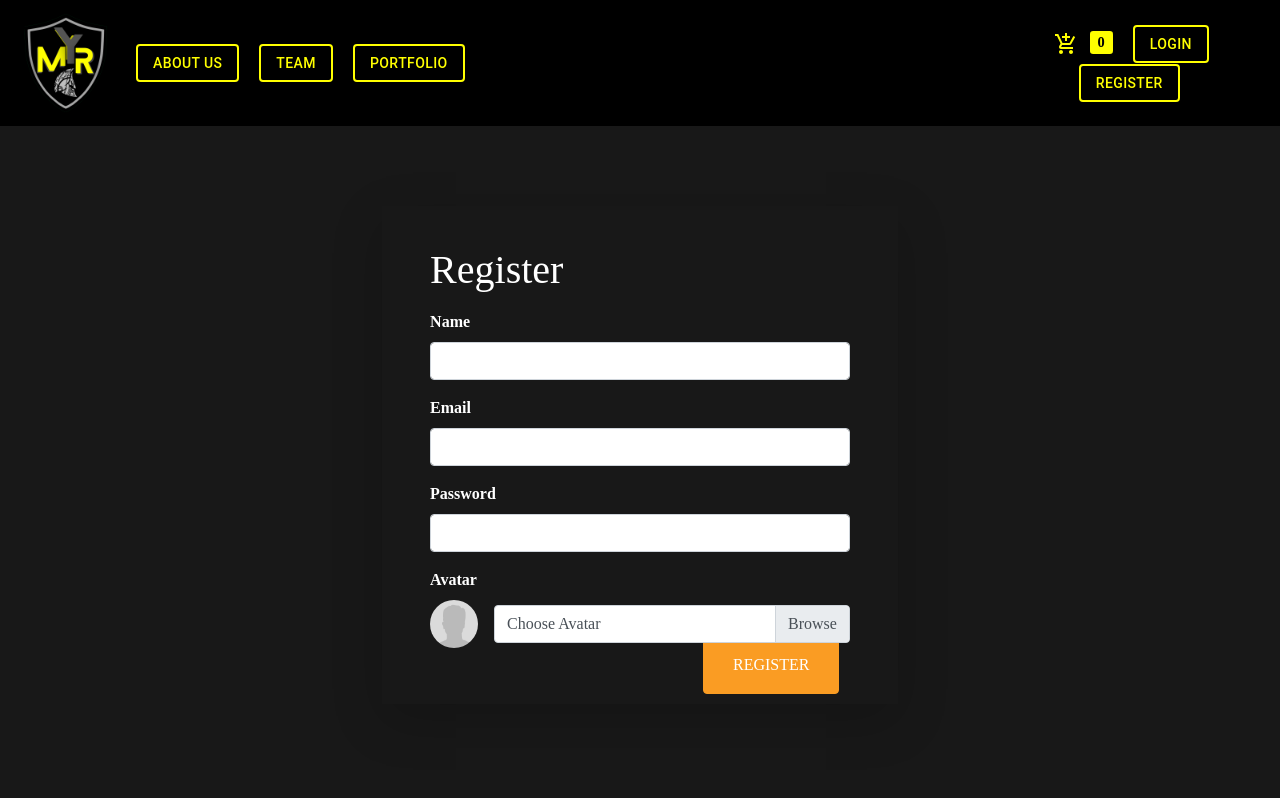
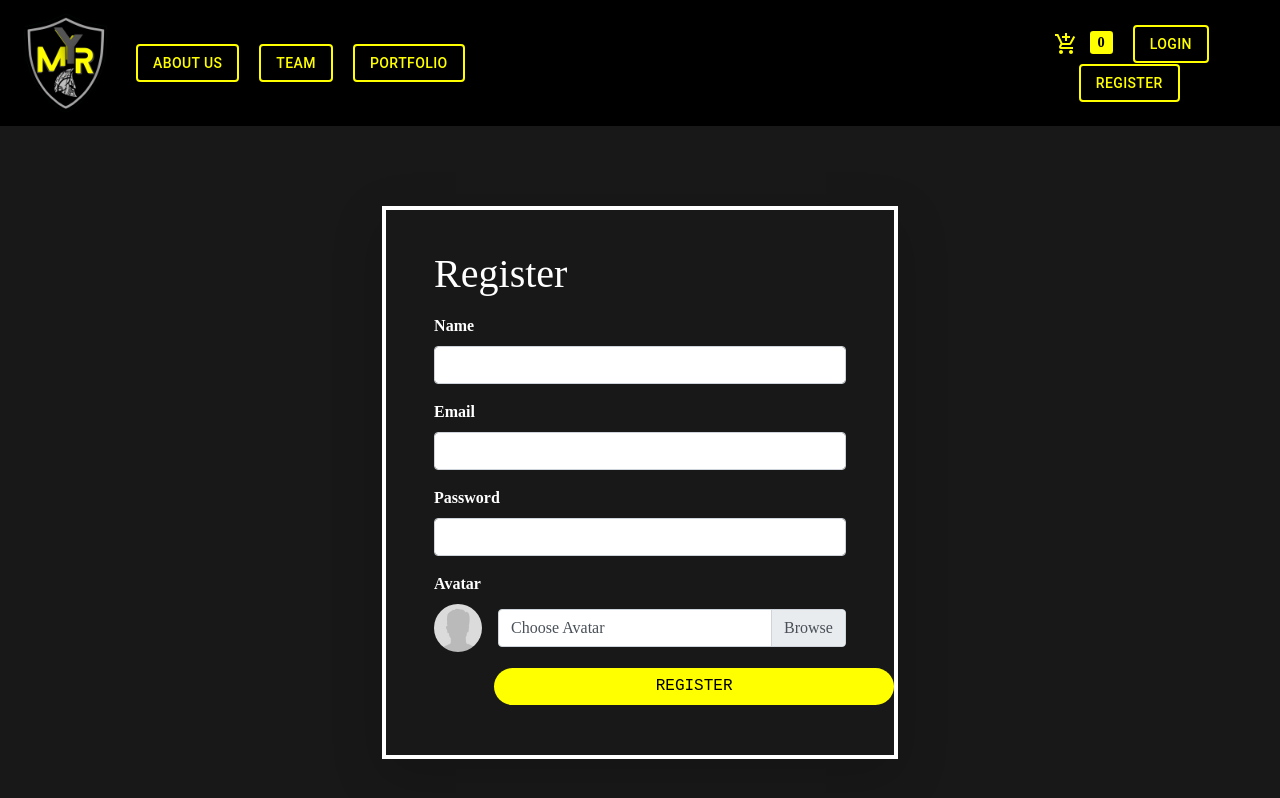
Before and after one commit to RyouKinoshita/myrmidons, a React (Create React App) app in the folder frontend/: page /register in a window 1280 px wide. Built offline with nearby package versions, Linux system fonts and the light colour scheme; a web font is replaced by a local one.

Commit message:
Dashboard CRUD Forms Frontend Fix

```diff
--- a/frontend/src/Components/Admin/NewService.js
+++ b/frontend/src/Components/Admin/NewService.js
@@ -142,7 +142,7 @@ const NewService = () => {
                 }}
               >
                 {({ setFieldValue, errors, touched }) => (
-                  <Form className="shadow-lg" encType="multipart/form-data">
+                  <Form className="shadow-lg" encType="multipart/form-data" style={{border:"solid 4px white"}}>
                     <h1 className="mb-4">New Service</h1>
 
                     <div className="form-group">
@@ -272,9 +272,10 @@ const NewService = () => {
                     </div>
 
                     <button
-                      id="login_button"
+                      id="loginsbut"
                       type="submit"
-                      className="btn btn-block py-3"
+                      className="buttonforLogin"
+                      style={{marginLeft:"15px", width:"340px"}}
                     >
                       CREATE
                     </button>
--- a/frontend/src/Components/Admin/UpdateProject.js
+++ b/frontend/src/Components/Admin/UpdateProject.js
@@ -236,7 +236,7 @@ const UpdateProject = () => {
                   id="loginbut"
                   type="submit"
                   className="buttonforLogin"
-                  style={{marginLeft:"80px"}}
+                  style={{marginLeft:"3px", width:"800px"}}
                   disabled={loading ? true : false}
                 >
                   UPDATE
--- a/frontend/src/Components/Admin/UpdateUser.js
+++ b/frontend/src/Components/Admin/UpdateUser.js
@@ -89,7 +89,7 @@ const UpdateUser = () => {
         <div className="col-12 col-md-10">
           <div className="row wrapper">
             <div className="col-10 col-lg-5">
-              <form className="shadow-lg" onSubmit={submitHandler}>
+              <form className="shadow-lg" onSubmit={submitHandler} style={{border:"solid 4px white"}}>
                 <h1 className="mt-2 mb-5">Update User</h1>
                 <div className="form-group">
                   <label htmlFor="name_field">Name</label>
@@ -128,7 +128,8 @@ const UpdateUser = () => {
                 </div>
                 <button
                   type="submit"
-                  className="btn update-btn btn-block mt-4 mb-3"
+                  className="buttonforLogin"
+                  style={{marginLeft:"0px"}}
                 >
                   Update
                 </button>
--- a/frontend/src/Components/User/Register.js
+++ b/frontend/src/Components/User/Register.js
@@ -97,7 +97,7 @@ const Register = () => {
             }}
           >
             {({ setFieldValue, errors, touched }) => (
-              <Form className="shadow-lg" encType="multipart/form-data">
+              <Form className="shadow-lg" encType="multipart/form-data" style={{border:"solid 4px white"}}>
                 <h1 className="mb-3">Register</h1>
 
                 <div className="form-group">
@@ -182,9 +182,9 @@ const Register = () => {
                 </div>
 
                 <button
-                  id="register_button"
+                  id="loginsbut"
                   type="submit"
-                  className="btn btn-block py-3"
+                  className="buttonforLogin"
                 >
                   REGISTER
                 </button>
```
